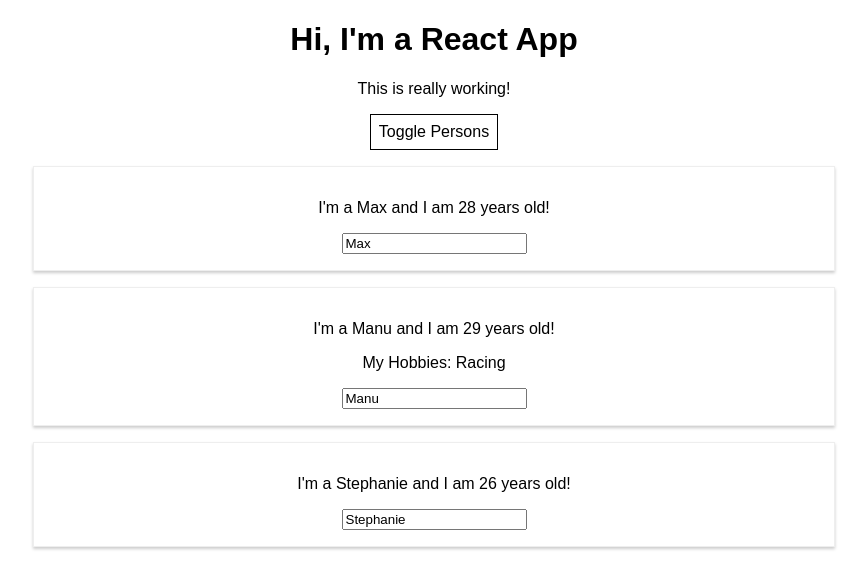
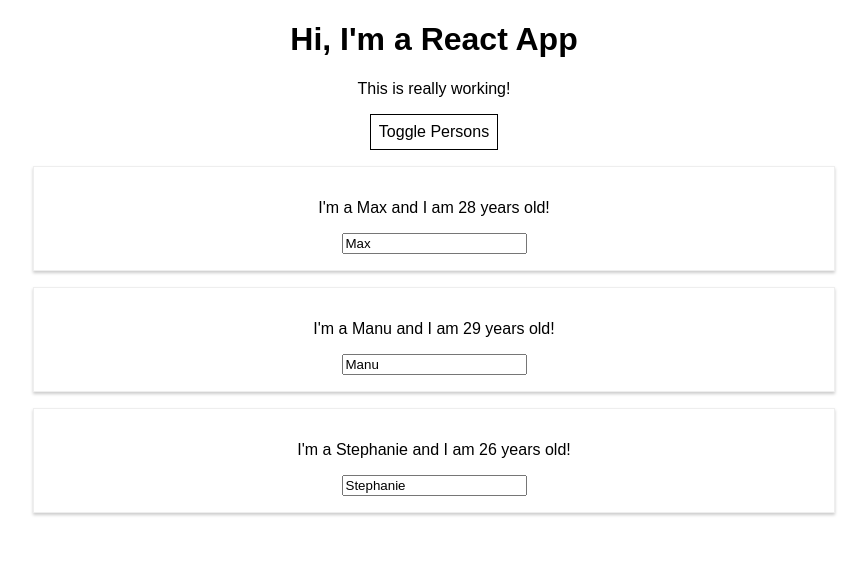
Before and after one commit to cnjoy/reactapp, a React (Create React App) app: page / in a window 1280 px wide. Both pictures are taken after a click on the button "Toggle Persons". Shown: the top 588 px of the page, without its empty margins (206-1073 px from the left). Built offline with nearby package versions, Linux system fonts and the light colour scheme.

Commit message:
55. Outputting lists

```diff
--- a/src/App.js
+++ b/src/App.js
@@ -55,19 +55,12 @@
     if (this.state.showPersons) {
       persons = (
         <div>
-          <Person
-          name={this.state.persons[0].name}
-          age={this.state.persons[0].age}/>
-          <Person
-          name={this.state.persons[1].name}
-          age={this.state.persons[1].age}
-          click={this.switchNameHandler.bind(this, 'Max!')}
-          changed={this.nameChangeHandler}
-          >My Hobbies: Racing</Person>
-          <Person
-          name={this.state.persons[2].name}
-          age={this.state.persons[2].age}/>
+        {this.state.persons.map(person => {
+          return <Person name={person.name}
+                  age={person.age}/>
+        })}
         </div>
+
       );
     }
     return (
```
